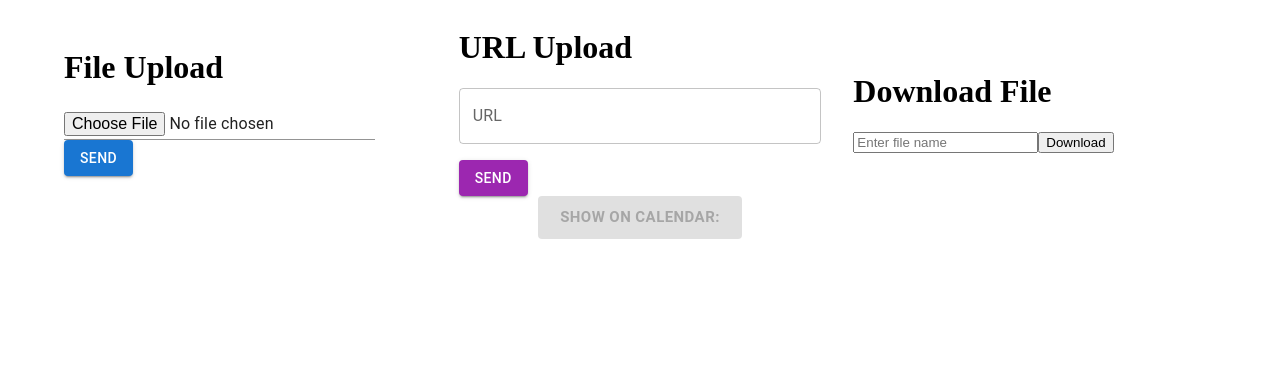
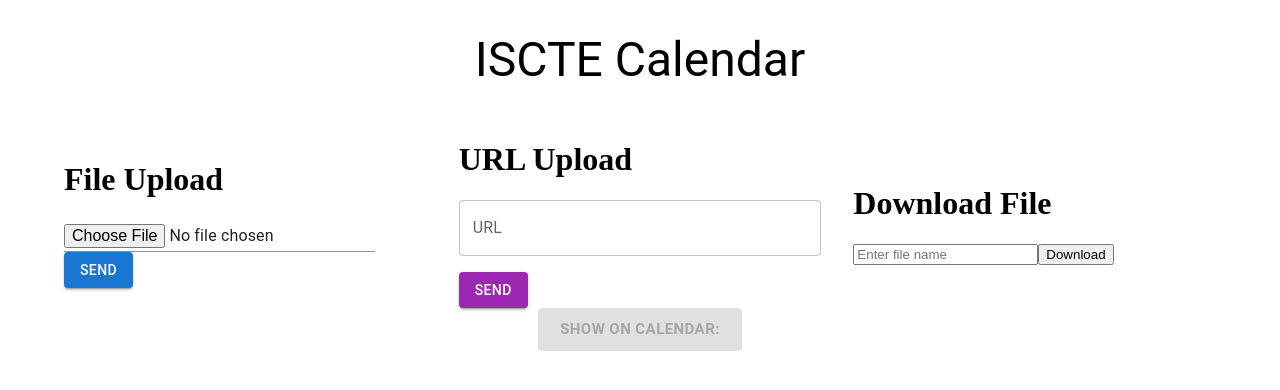
Before and after one commit to tegco/ES-2023-2Sem-Quarta-Feira-LEI-GrupoH, a React (Create React App) app in the folder gestaohorarios-frontend/: page / in a window 1280 px wide. Shown: the top 390 px of the page. Built offline with nearby package versions, Linux system fonts and the light colour scheme.

Commit message:
add title

```diff
--- a/gestaohorarios-frontend/src/App.js
+++ b/gestaohorarios-frontend/src/App.js
@@ -6,6 +6,7 @@ import Calendar from './components/Calendar';
 import Grid from '@mui/material/Grid';
 import Container from '@mui/material/Container';
 import ShowOnCalendarButton from './components/ShowOnCalendarButton';
+import Typography from '@mui/material/Typography';
 
 function App() {
 
@@ -21,6 +22,9 @@ function App() {
 
   return (
     <Container maxWidth="lg">
+      <Typography variant="h3" component="h1" align="center" style={{ marginTop: '2rem', marginBottom: '2rem' }}>
+        ISCTE Calendar
+      </Typography>
       <Grid container spacing={4} justifyContent="center" alignItems="center">
         <Grid item xs={12} sm={4}>
           <FileUpload events={events} setEvents={setEvents} tempEvents={tempEvents} setTempEvents={setTempEvents} setFileName={setFileName} />
```
